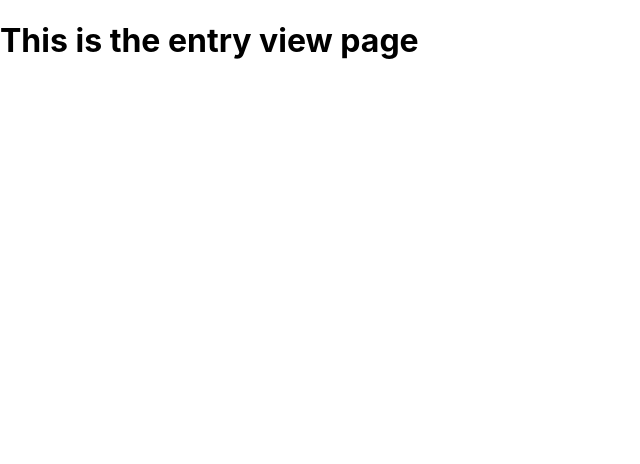
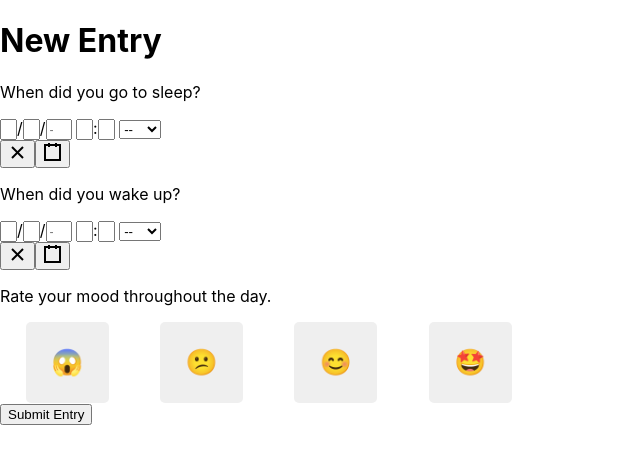
Before and after one commit to buildweek-sleeptracker3/frontend, a React (Create React App) app in the folder sleep-tracker/: page /entry in a window 1280 px wide. Shown: the top 464 px of the page, without its empty margins (0-640 px from the left). Built offline with nearby package versions, Linux system fonts and the light colour scheme.

Commit message:
entry view now has an outline for selecting a date and time for wake and sleep, as well as selecting mood. state is handled locally for now.

```diff
--- a/sleep-tracker/src/App.js
+++ b/sleep-tracker/src/App.js
@@ -1,7 +1,7 @@
 import React from 'react';
-import logo from './logo.svg';
 import './App.css';
 import {Route, Switch} from 'react-router-dom';
+
 import Home from './components/Home.js';
 import Login from './components/Login.js';
 import Signup from './components/Signup.js';
--- a/sleep-tracker/src/components/Dashboard.js
+++ b/sleep-tracker/src/components/Dashboard.js
@@ -1,6 +1,5 @@
 import React from 'react'
 
-import WeeklyView from './WeeklyView'
 
 
 const Dashboard = _ => {
--- a/sleep-tracker/src/components/EntryView.js
+++ b/sleep-tracker/src/components/EntryView.js
@@ -1,4 +1,100 @@
-import React from 'react'
+import React, { useState } from 'react'
+import styled from 'styled-components'
+import DateTimePicker from 'react-datetime-picker'
 
-const EntryView = _ => (<h1>This is the entry view page</h1> )
+
+const EntryContainer = styled.div`
+
+
+`
+
+const MoodPicker = styled.div`
+    display: flex;
+
+
+    button {
+
+        border: none;
+        border-radius: 5px;
+        padding: 2%;
+        margin: 0 2%;
+
+        font-size: 1.6rem;
+
+
+    }
+
+    .selected-mood {
+        background: #00b16a;
+    }
+`
+
+const EntryView = _ => {
+
+    const [entry, setEntry] = useState({
+        sleep: "",
+        wake: "",
+        mood: ""
+    })
+
+    const handleSleep = event => {
+        setEntry({
+            ...entry,
+            sleep: event
+        })
+    }
+
+    const handleWake = event => {
+        setEntry({
+            ...entry,
+            wake: event
+        })
+    }
+
+    const handleMood = event => {
+        event.preventDefault()
+        setEntry({
+            ...entry,
+            mood: event.target.name
+        })
+    }
+
+    const handleSubmit = event => {
+        event.preventDefault()
+        //TODO: submit entry to the database, push to weekly view
+    }
+
+    return(
+        <>
+        <h1>New Entry</h1>
+        <form onSubmit = {handleSubmit}>
+            <EntryContainer>
+                <p className = "entry-container">When did you go to sleep?</p>
+                <DateTimePicker value = {entry.sleep} onChange = {handleSleep}/>
+            </EntryContainer>
+
+            <EntryContainer>
+                <p className = "entry-container">When did you wake up?</p>
+                <DateTimePicker value = {entry.sleep} onChange = {handleWake}/>
+            </EntryContainer>
+
+            <EntryContainer>
+                <p className = "entry-container">Rate your mood throughout the day.</p>
+                <MoodPicker className = "mood-picker">
+                    <button name = "1" className = {entry.mood === "1" ? "selected-mood" : null} onClick = {handleMood} aria-label = "scream emoji">😱</button>
+                    <button name = "2" className = {entry.mood === "2" ? "selected-mood" : null}onClick = {handleMood}  aria-label = "slight frown emoji">😕</button>
+                    <button name = "3" className = {entry.mood === "3" ? "selected-mood" : null}onClick = {handleMood} aria-label = "happy emoji">😊</button>
+                    <button name = "4" className = {entry.mood === "4" ? "selected-mood" : null}onClick = {handleMood} aria-label = "star-eye emoji">🤩</button>
+                </MoodPicker>
+            </EntryContainer>
+            <button>Submit Entry</button>
+        </form>
+        </>
+    )
+
+}
+
+
+
+
 export default EntryView
--- a/sleep-tracker/src/components/Home.js
+++ b/sleep-tracker/src/components/Home.js
@@ -5,9 +5,10 @@ import styled from 'styled-components'
 /*TODO:
     -axios request to get initial "best sleep"
     -fill in URL for weekly stats to be set to 6 days ago
-    -general styling
+    -general styling (esp mobile)
+    -If last night's entry is present, tell the user they already did that
+*/
 
-*/
 const HomeContainer = styled.div`
 
     max-width: 800px;
@@ -54,6 +55,8 @@ const Home = _ => {
                 return history.push("/weekly-view/date") //this should reflect a week from today
             case "add":
                 return history.push("/entry/new-entry")
+            default:
+                return null
         }
     }
 
```
Also changed, not shown: 1 other file (tests, documents, lock files or other folders).
